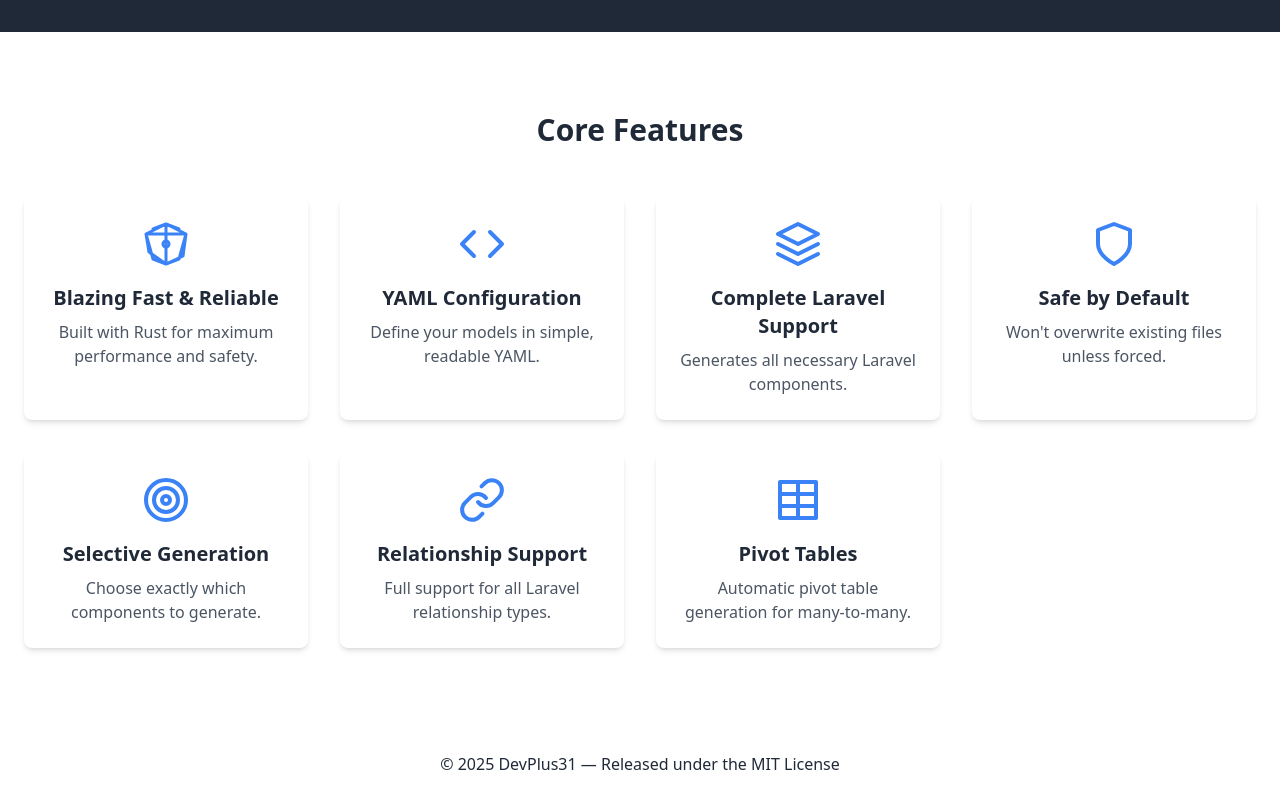
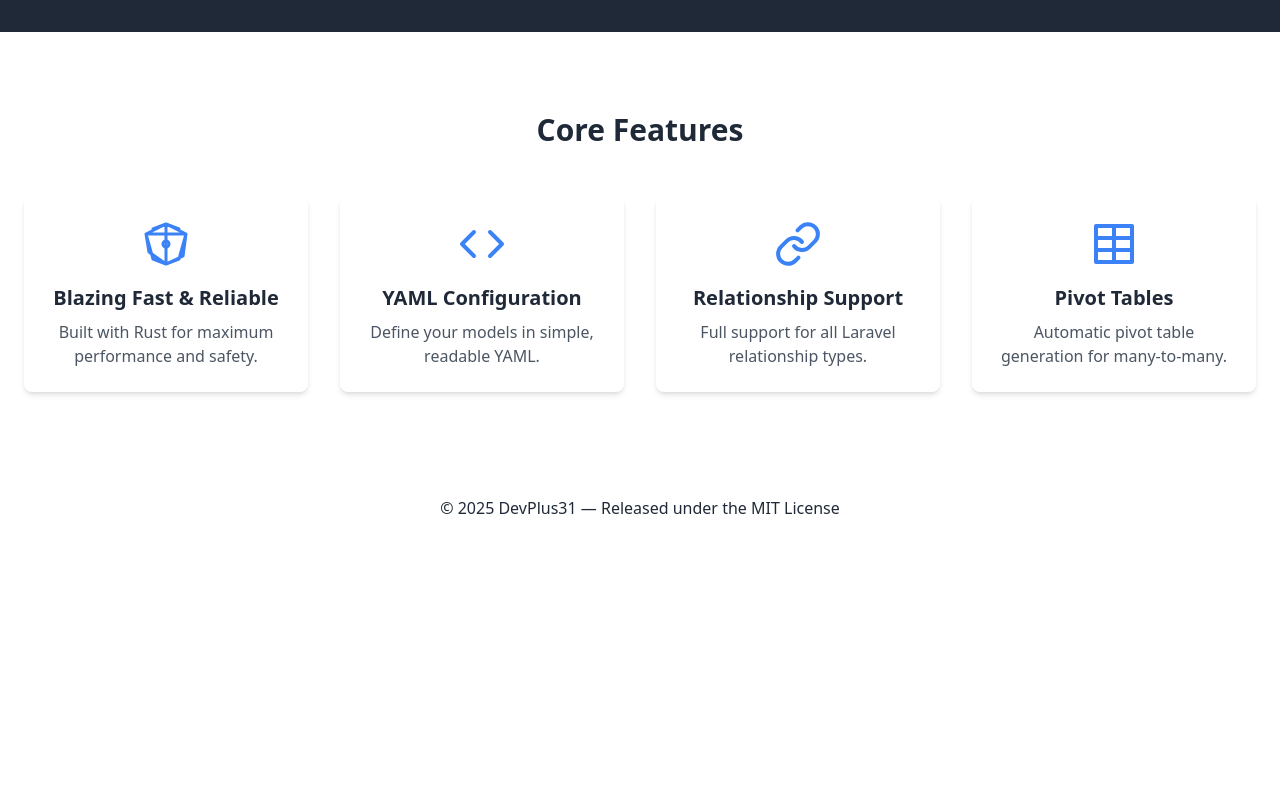
Before and after one commit to DevPlus31/schemly-front, a React (Create React App) app: page / in a window 1280 px wide. Shown: the part 634-1434 px from the top of the page. After the commit the page ends 1178 px from the top, so only its background shows below. Built offline with nearby package versions, Linux system fonts and the light colour scheme.

Commit message:
remove fadeIn and AI generated text

```diff
--- a/src/index.jsx
+++ b/src/index.jsx
@@ -148,7 +148,7 @@ const Hero = () => {
         { id: 'winget', label: 'Windows', command: 'Soon! Check Github Releases.' }
     ];
     return (
-        <section className="bg-gray-800 text-white text-center py-20 px-6 animate-fadeIn">
+        <section className="bg-gray-800 text-white text-center py-20 px-6">
             <h2 className="text-4xl md:text-5xl font-bold mb-4">Schemly</h2>
             <p className="text-lg md:text-xl max-w-3xl mx-auto mb-12 text-gray-300">
                 Schemly is a command-line tool built with Rust for maximum performance and reliability. It streamlines Laravel development by automating the creation of essential code components like models, controllers, and migrations directly from simple, human-readable YAML files.
@@ -200,9 +200,6 @@ const Features = () => {
     const projectFeatures = [
         { icon: <RustIcon />, title: "Blazing Fast & Reliable", description: "Built with Rust for maximum performance and safety." },
         { icon: <CodeIcon />, title: "YAML Configuration", description: "Define your models in simple, readable YAML." },
-        { icon: <LayersIcon />, title: "Complete Laravel Support", description: "Generates all necessary Laravel components." },
-        { icon: <ShieldIcon />, title: "Safe by Default", description: "Won't overwrite existing files unless forced." },
-        { icon: <TargetIcon />, title: "Selective Generation", description: "Choose exactly which components to generate." },
         { icon: <LinkIcon />, title: "Relationship Support", description: "Full support for all Laravel relationship types." },
         { icon: <TableIcon />, title: "Pivot Tables", description: "Automatic pivot table generation for many-to-many." },
     ];
```
